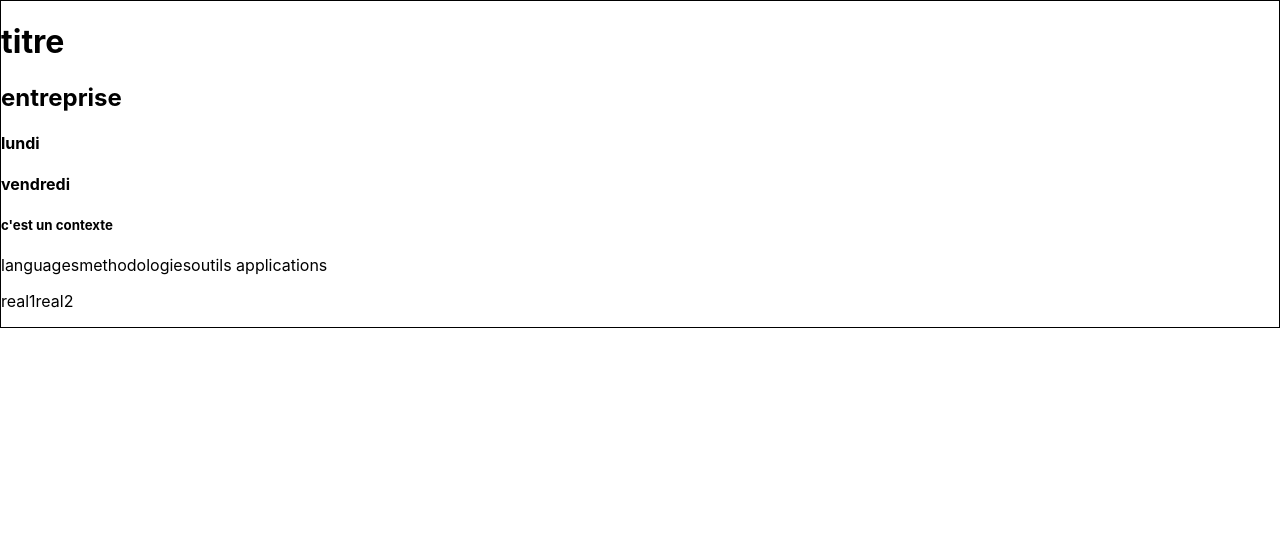
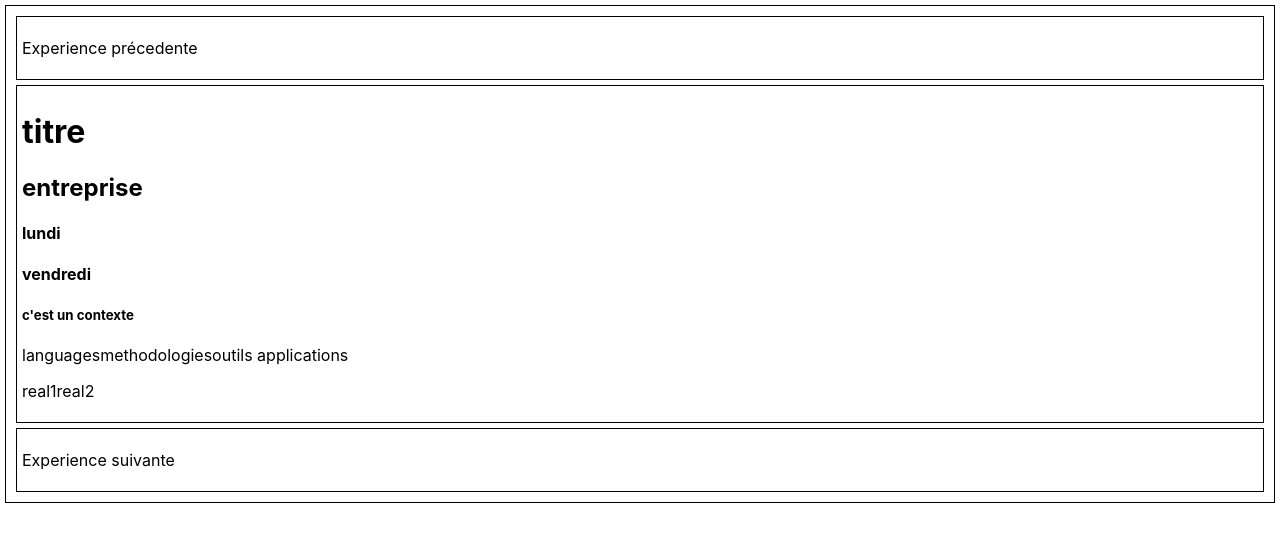
Before and after one commit to pbutin/dossierCompetance, a React (Create React App) app: page / in a window 1280 px wide. Shown: the top 542 px of the page. Built offline with nearby package versions, Linux system fonts and the light colour scheme.

Commit message:
Add prev and next buttons

```diff
--- a/src/App.js
+++ b/src/App.js
@@ -1,12 +1,44 @@
-'use strict';
 import React from 'react';
-import Experience from './experience';
+
+import Button from './Button';
+import Experience from './Experience';
+
 import experiences from './experiences.json';
 
+
+let experienceIndex = 0;
 class App extends React.Component {
+  constructor() {
+    super();
+    this.handlerNextExperience = this.handlerNextExperience.bind(this);
+    this.handlerPreviousExperience = this.handlerPreviousExperience.bind(this);
+  }
+
+  handlerNextExperience() {
+    if(typeof experiences[experienceIndex+1] !== 'undefined') {
+      experienceIndex++;
+      this.setState({
+        clicked: true
+      });
+    }
+  }
+
+  handlerPreviousExperience() {
+    if(typeof experiences[experienceIndex-1] !== 'undefined') {
+      experienceIndex--;
+      this.setState({
+        clicked: true
+      });
+    }
+  }
+
   render() {
     return (
-      <Experience experience={experiences[0]} />
+      <div className="block" >
+        <Button handler={this.handlerPreviousExperience} name="Experience précedente"/>
+        <Experience experience={experiences[experienceIndex]} />
+        <Button handler={this.handlerNextExperience} name="Experience suivante"/>
+      </div>
     )
   }
 }
--- /dev/null
+++ b/src/Button.js
@@ -0,0 +1,13 @@
+import React from 'react';
+
+class Button extends React.Component {
+  render() {
+    return (
+      <div className="block" onClick={this.props.handler}>
+        <p>{this.props.name}</p>
+      </div>
+    )
+  }
+}
+
+export default Button;
--- a/src/experience.js
+++ b/src/Experience.js
@@ -1,10 +1,9 @@
-'use strict';
 import React from 'react';
 
 class Experience extends React.Component {
   render() {
     return (
-      <div class="block">
+      <div className="block">
         <h1> {this.props.experience.titre} </h1>
         <h2> {this.props.experience.entreprise} </h2>
         <h4> {this.props.experience.dateDebut} </h4>
--- a/src/experiences.json
+++ b/src/experiences.json
@@ -14,5 +14,21 @@
             "real1",
             "real2"
             ]
+    },
+    {
+        "titre": "titre2",
+        "entreprise": "entreprise2",
+        "dateDebut": "lundi2",
+        "dateFin": "vendredi2",
+        "contexte": "c'est un contexte2",
+        "competences": [
+            "languages2",
+            "methodologies2",
+            "outils applications2"
+        ],
+        "realisations": [
+            "real12",
+            "real22"
+            ]
     }
 ]
--- a/src/index.css
+++ b/src/index.css
@@ -14,4 +14,6 @@ code {
 
 .block {
 	border: solid black 1px;
+	padding: 5px;
+	margin: 5px;
 }
```
Also changed, not shown: package.json (+8 -2 lines), 1 other file (tests, documents, lock files or other folders).
